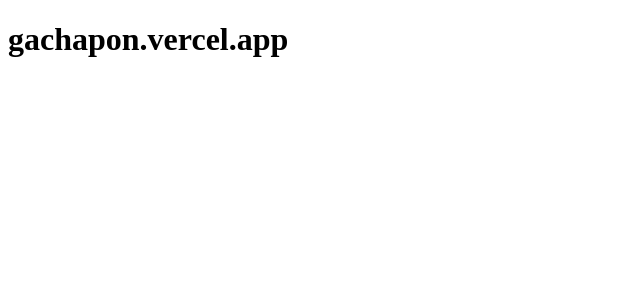
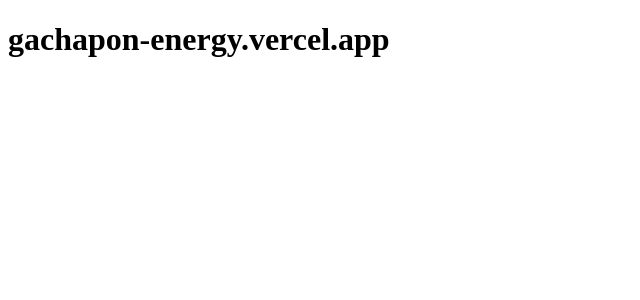
Before and after one commit to SweetmanTech/gachapon-energy, a Next.js app: page / in a window 1280 px wide. Shown: the top 300 px of the page, without its empty margins (0-640 px from the left). Built offline with nearby package versions, Linux system fonts and the light colour scheme; what @coinbase/onchainkit would draw is missing.

Commit message:
I refactor small text change.s

```diff
--- a/app/page.tsx
+++ b/app/page.tsx
@@ -6,10 +6,10 @@
 
 export const metadata: Metadata = {
   title: 'gachapon',
-  description: 'gachapon',
+  description: 'by energy',
   openGraph: {
     title: 'gachapon',
-    description: 'gachapon',
+    description: 'by energy',
     images: [`${NEXT_PUBLIC_URL}/giphy.gif`],
   },
   other: {
@@ -20,7 +20,7 @@
 export default function Page() {
   return (
     <>
-      <h1>gachapon.vercel.app</h1>
+      <h1>gachapon-energy.vercel.app</h1>
     </>
   );
 }
```
